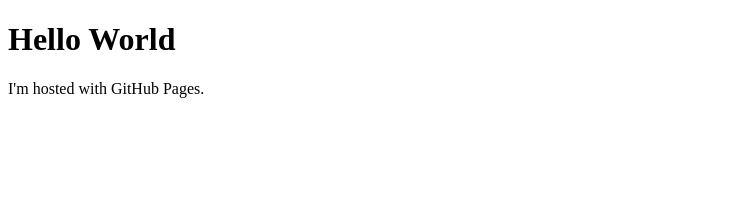
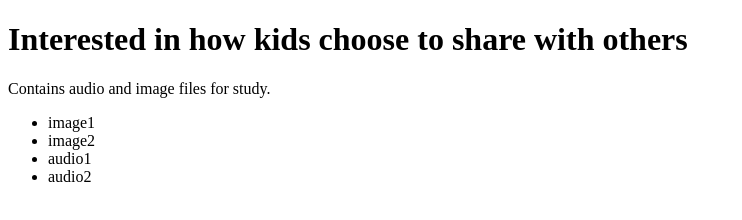
Before and after one commit to greedo6/greedo6.github.io, a plain HTML site: page index.html in a window 1280 px wide. Shown: the whole page, without its empty margins (0-742 px from the left). Drawn offline with Linux system fonts and the light colour scheme.

Commit message:
Update index.html

```diff
--- a/index.html
+++ b/index.html
@@ -1,7 +1,16 @@
 <!DOCTYPE html>
 <html>
+<head>
+    <title>Sticker Sharing Study</title>
+</head>
 <body>
-<h1>Hello World</h1>
-<p>I'm hosted with GitHub Pages.</p>
+<h1>Interested in how kids choose to share with others</h1>
+<p>Contains audio and image files for study.</p>
+<ul>
+    <li>image1</li>
+    <li>image2</li>
+    <li>audio1</li>
+    <li>audio2</li>
+</ul>
 </body>
 </html>
```
